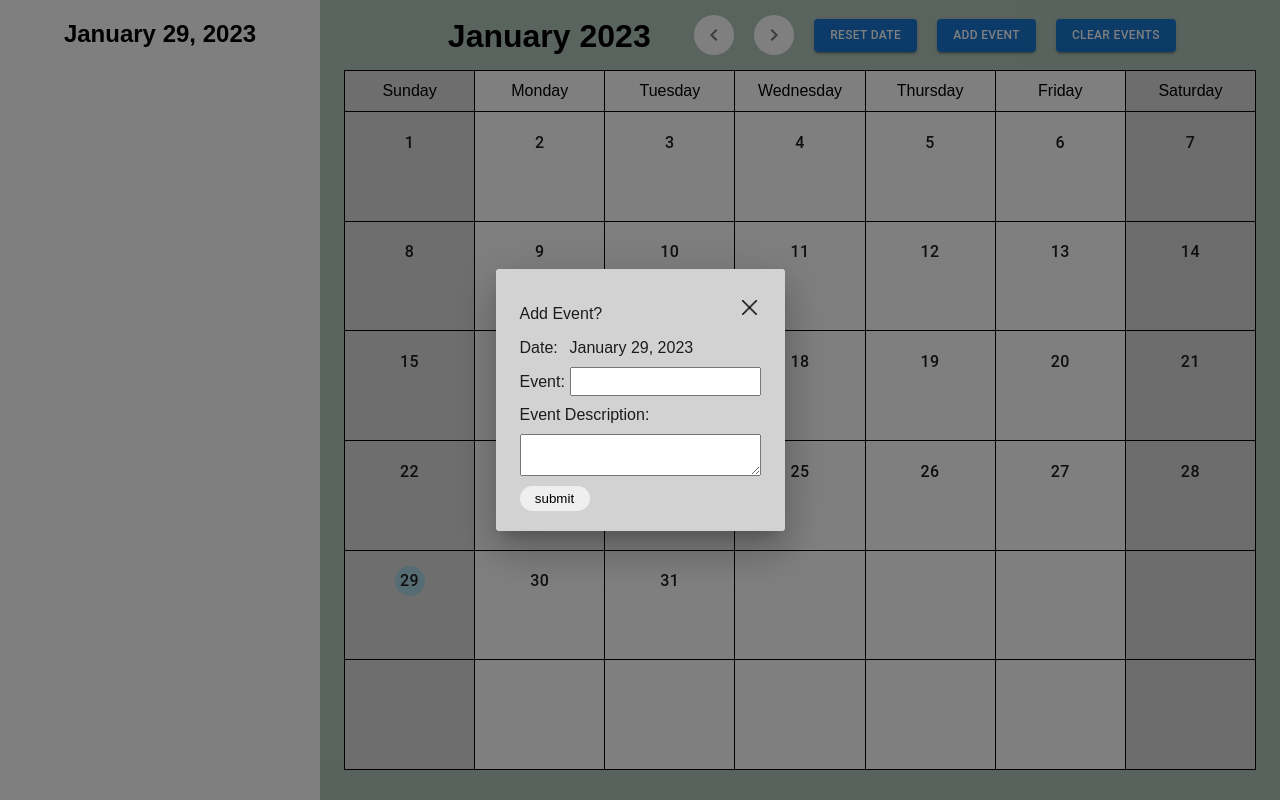
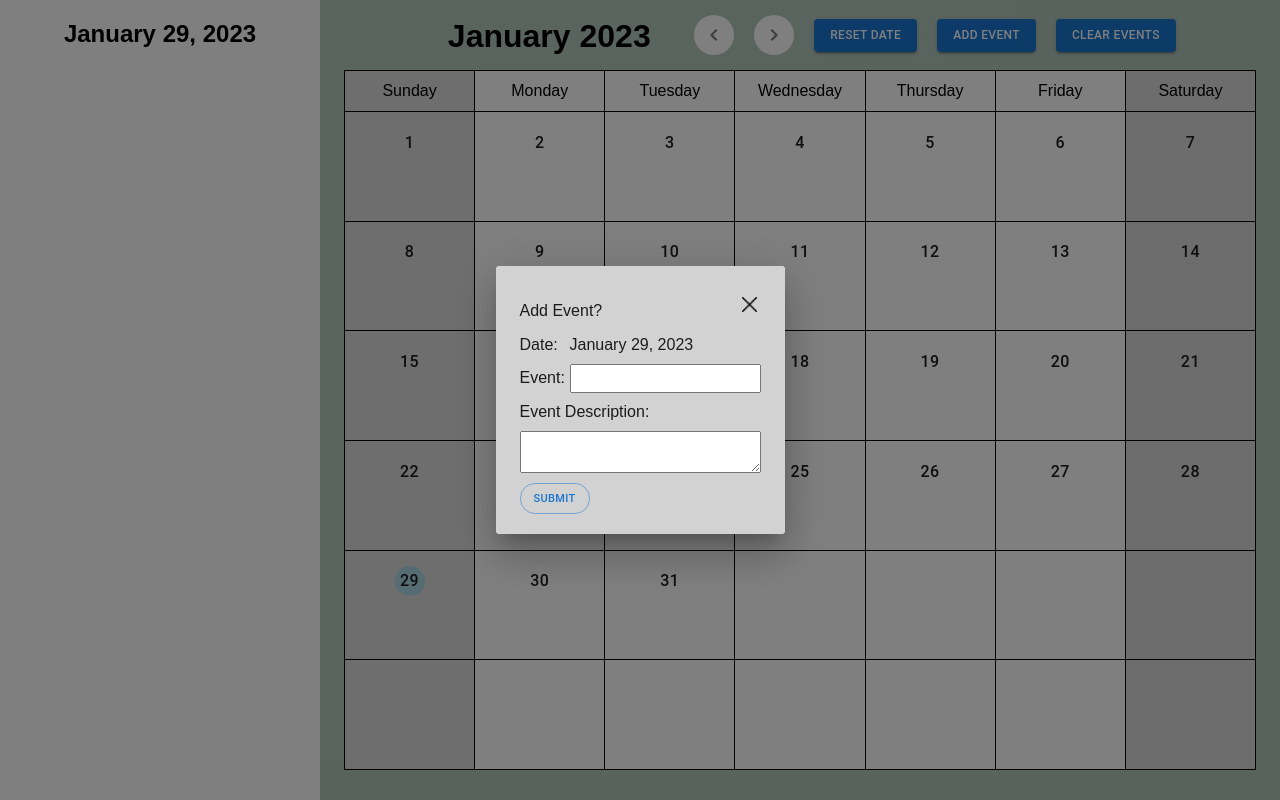
Before and after one commit to leekahung/event-calendar-v2, a React (Create React App) app: page / in a window 1280 px wide. Both pictures are taken after a click on the button "ADD EVENT". Built offline with nearby package versions, Linux system fonts and the light colour scheme.

Commit message:
Replacing html buttons with MUI buttons for EventForm components

```diff
--- a/src/components/CalendarEvent/EventForm/EventEditForm.tsx
+++ b/src/components/CalendarEvent/EventForm/EventEditForm.tsx
@@ -1,4 +1,3 @@
-import DialogContent from "@mui/material/DialogContent";
 import React, { useContext } from "react";
 import {
   EventDayContext,
@@ -6,6 +5,8 @@ import {
   ToggleContext,
 } from "../../../context";
 import { useField } from "../../../hooks";
+import DialogContent from "@mui/material/DialogContent";
+import Button from "@mui/material/Button";
 
 interface Props {
   indexToMonth: Map<number, string>;
@@ -73,13 +74,6 @@ const EventEditForm = ({ indexToMonth }: Props) => {
     gridColumn: "1 / 3",
   };
 
-  const buttonStyle = {
-    padding: "5px 10px",
-    borderRadius: "15px",
-    borderStyle: "none",
-    cursor: "pointer",
-  };
-
   return (
     <DialogContent sx={{ backgroundColor: "rgb(210, 210, 210)" }}>
       <p>Edit Event?</p>
@@ -101,15 +95,27 @@ const EventEditForm = ({ indexToMonth }: Props) => {
           placeholder={eventToEdit.description}
           {...eventDescription}
         />
-        <button style={{ ...buttonStyle, gridColumn: "1 / 3", width: "70px" }}>
+        <Button
+          type="submit"
+          variant="outlined"
+          sx={{
+            fontSize: "11px",
+            padding: "5px 10px",
+            borderRadius: "15px",
+            width: "70px",
+          }}
+        >
           submit
-        </button>
+        </Button>
       </form>
       <div style={{ marginTop: "10px" }}>
-        <button
-          style={{
-            ...buttonStyle,
-            backgroundColor: "rgb(255, 45, 45)",
+        <Button
+          type="submit"
+          variant="outlined"
+          sx={{
+            fontSize: "11px",
+            padding: "5px 10px",
+            borderRadius: "15px",
             width: "70px",
           }}
           onClick={() => {
@@ -117,7 +123,7 @@ const EventEditForm = ({ indexToMonth }: Props) => {
           }}
         >
           delete
-        </button>
+        </Button>
       </div>
     </DialogContent>
   );
--- a/src/components/CalendarEvent/EventForm/EventForm.tsx
+++ b/src/components/CalendarEvent/EventForm/EventForm.tsx
@@ -6,6 +6,7 @@ import {
 } from "../../../context";
 import { useField } from "../../../hooks";
 import DialogContent from "@mui/material/DialogContent";
+import Button from "@mui/material/Button";
 
 interface Props {
   indexToMonth: Map<number, string>;
@@ -65,13 +66,6 @@ const EventForm = ({ indexToMonth }: Props) => {
     gridColumn: "1 / 3",
   };
 
-  const buttonStyle = {
-    padding: "5px 10px",
-    borderRadius: "15px",
-    borderStyle: "none",
-    cursor: "pointer",
-  };
-
   return (
     <DialogContent sx={{ backgroundColor: "rgb(210, 210, 210)" }}>
       <p>Add Event?</p>
@@ -88,9 +82,18 @@ const EventForm = ({ indexToMonth }: Props) => {
           style={{ ...fullWidthStyle, ...textAreaStyle }}
           {...eventDescription}
         />
-        <button style={{ ...buttonStyle, gridColumn: "1 / 3", width: "70px" }}>
+        <Button
+          type="submit"
+          variant="outlined"
+          sx={{
+            fontSize: "11px",
+            padding: "5px 10px",
+            borderRadius: "15px",
+            width: "70px",
+          }}
+        >
           submit
-        </button>
+        </Button>
       </form>
     </DialogContent>
   );
```
